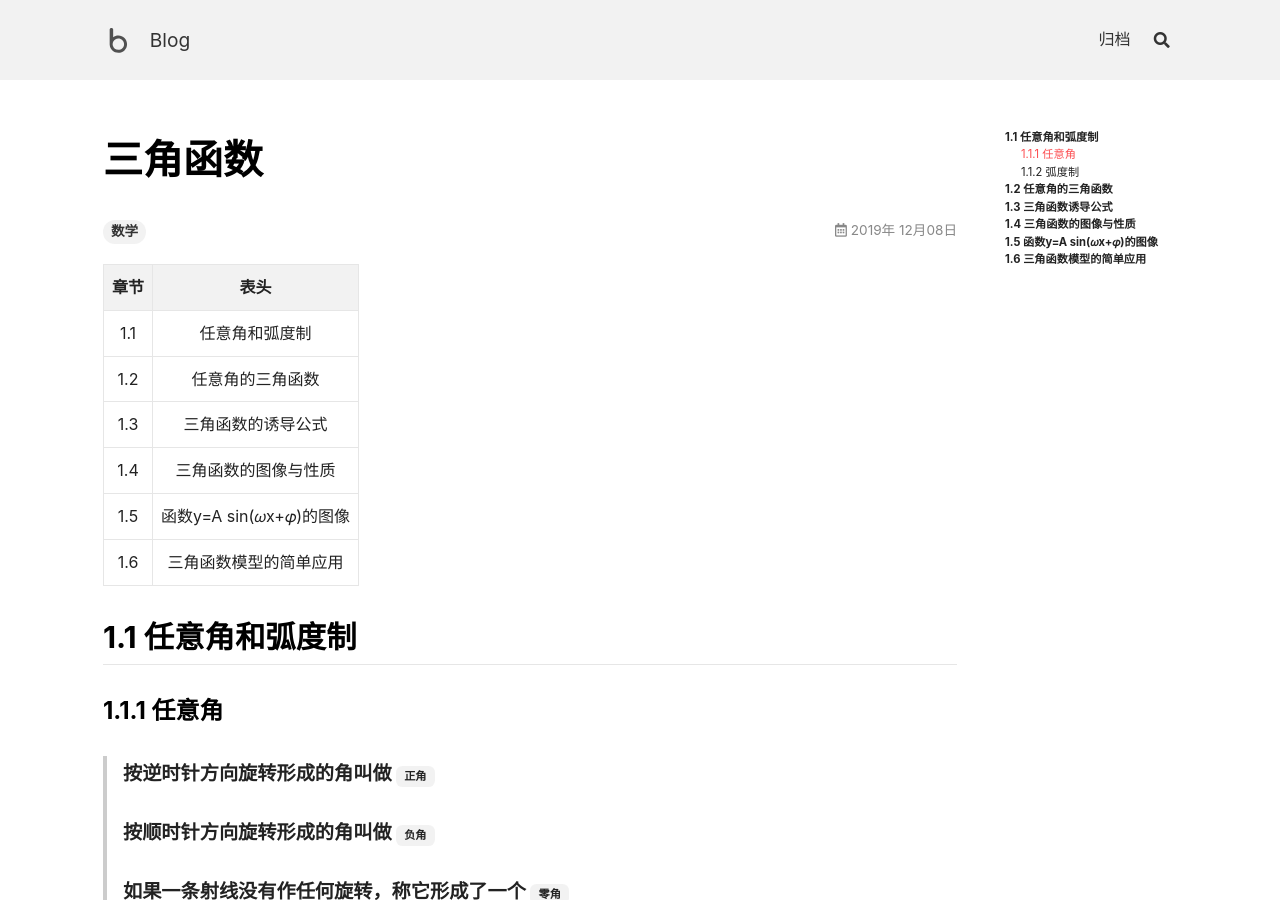
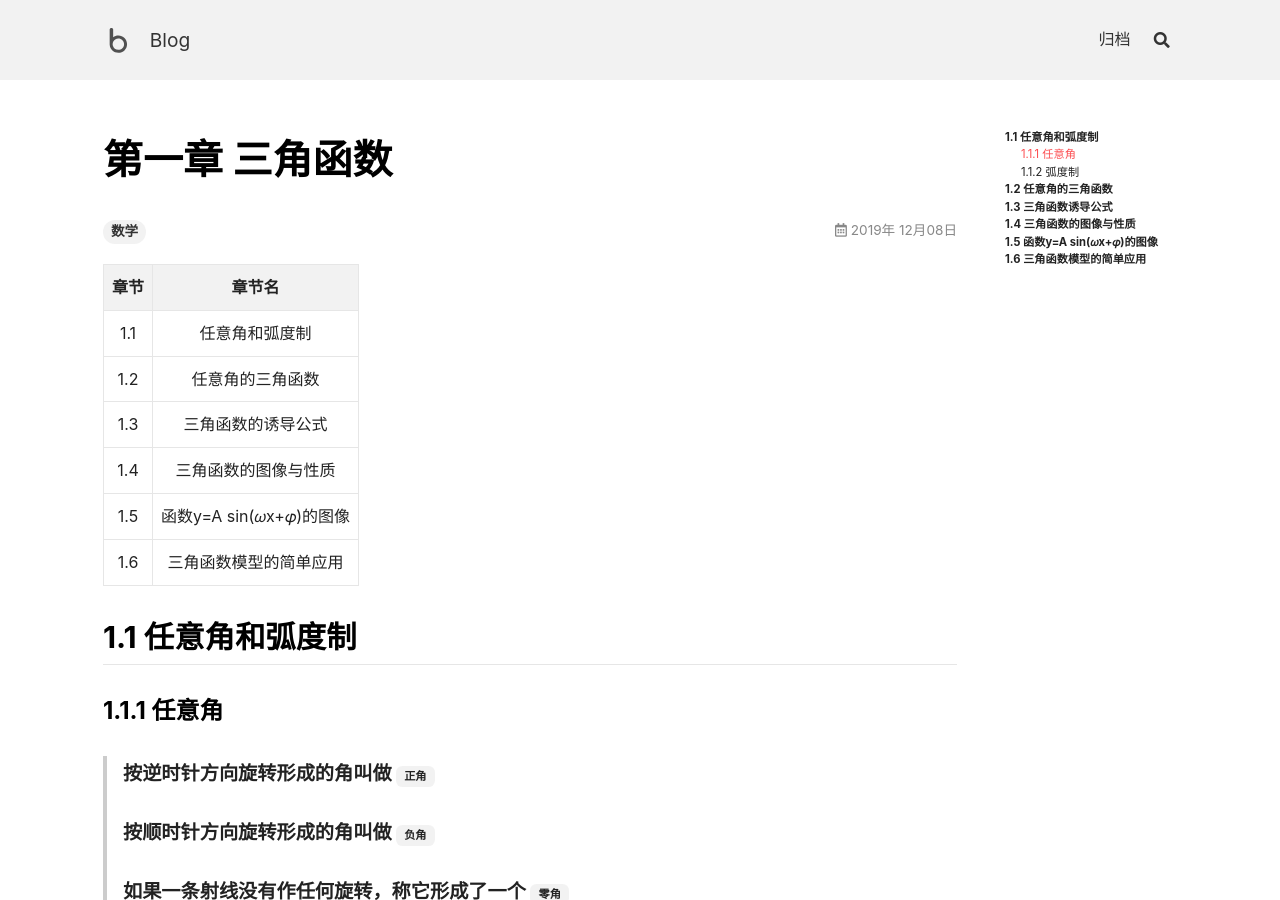
Before and after one commit to Git-WeStudio/Git-WeStudio.Github.io, a Jekyll site: the page built from _posts/2019-12-8-1.md, in a window 1280 px wide and 900 px high. Built offline with Jekyll 4.4.1, drawn with Linux system fonts in a browser that asks for light colours; nearby versions of some CDN libraries.

Commit message:
Update 2019-12-8-1.md

```diff
--- a/_posts/2019-12-8-1.md
+++ b/_posts/2019-12-8-1.md
@@ -1,9 +1,9 @@
 ---
-title: 三角函数
+title: 第一章 三角函数
 tags: 数学
 ---
 
-|章节|表头|
+|章节|章节名|
 |:--:|:--:|
 |1.1|任意角和弧度制|
 |1.2|任意角的三角函数|
```
